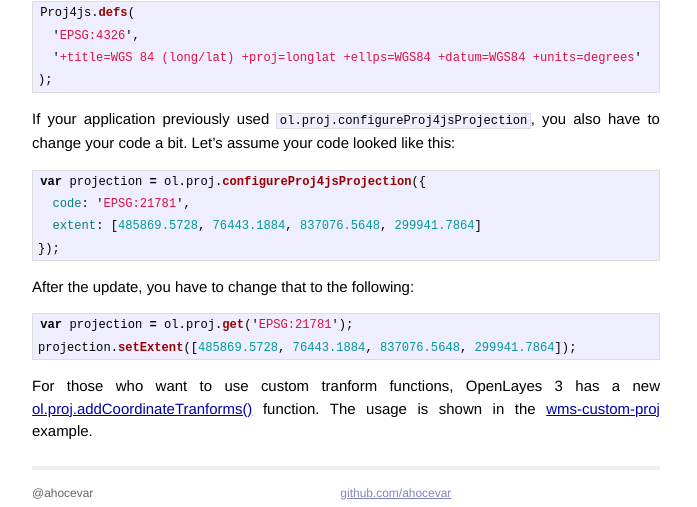
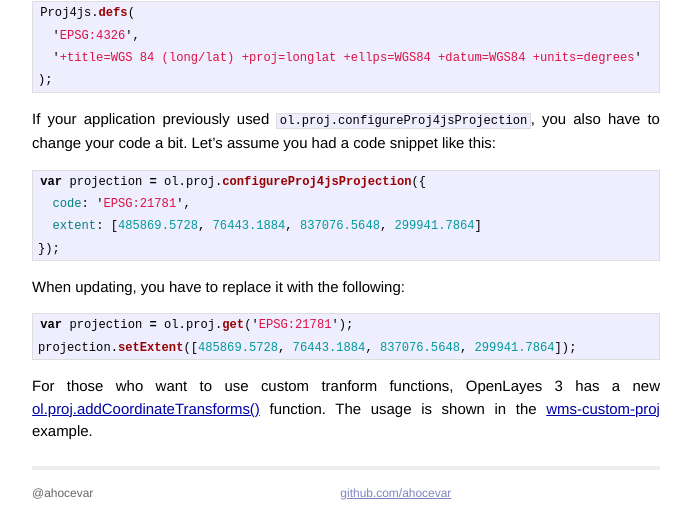
Before and after one commit to ahocevar/ahocevar.github.io, a Jekyll site: the page built from _posts/2014-07-10-proj4js-2-2-x-with-ol3.markdown, in a window 1280 px wide. Shown: the part 941-1448 px from the top of the page, without its empty margins (294-991 px from the left). Built offline with Jekyll 4.4.1, drawn with Linux system fonts in a browser that asks for light colours; Markdown is read by kramdown in place of the engine named in the settings.

Commit message:
Fixing typos and using a stable example link

````diff
--- a/_posts/2014-07-10-proj4js-2-2-x-with-ol3.markdown
+++ b/_posts/2014-07-10-proj4js-2-2-x-with-ol3.markdown
@@ -49,7 +49,7 @@
 );
 ```
 
-If your application previously used `ol.proj.configureProj4jsProjection`, you also have to change your code a bit. Let's assume your code looked like this:
+If your application previously used `ol.proj.configureProj4jsProjection`, you also have to change your code a bit. Let's assume you had a code snippet like this:
 
 ```js
 var projection = ol.proj.configureProj4jsProjection({
@@ -58,11 +58,11 @@
 });
 ```
 
-After the update, you have to change that to the following:
+When updating, you have to replace it with the following:
 
 ```js
 var projection = ol.proj.get('EPSG:21781');
 projection.setExtent([485869.5728, 76443.1884, 837076.5648, 299941.7864]);
 ```
 
-For those who want to use custom tranform functions, OpenLayes 3 has a new [ol.proj.addCoordinateTranforms()](http://ol3js.org/en/master/apidoc/ol.proj.html#addCoordinateTransforms) function. The usage is shown in the [wms-custom-proj](https://github.com/openlayers/ol3/blob/master/examples/wms-custom-proj.js#L30-L42) example.
+For those who want to use custom tranform functions, OpenLayes 3 has a new [ol.proj.addCoordinateTransforms()](http://ol3js.org/en/master/apidoc/ol.proj.html#addCoordinateTransforms) function. The usage is shown in the [wms-custom-proj](https://github.com/openlayers/ol3/blob/v3.0.0-gamma.2/examples/wms-custom-proj.js#L30-L42) example.
````
